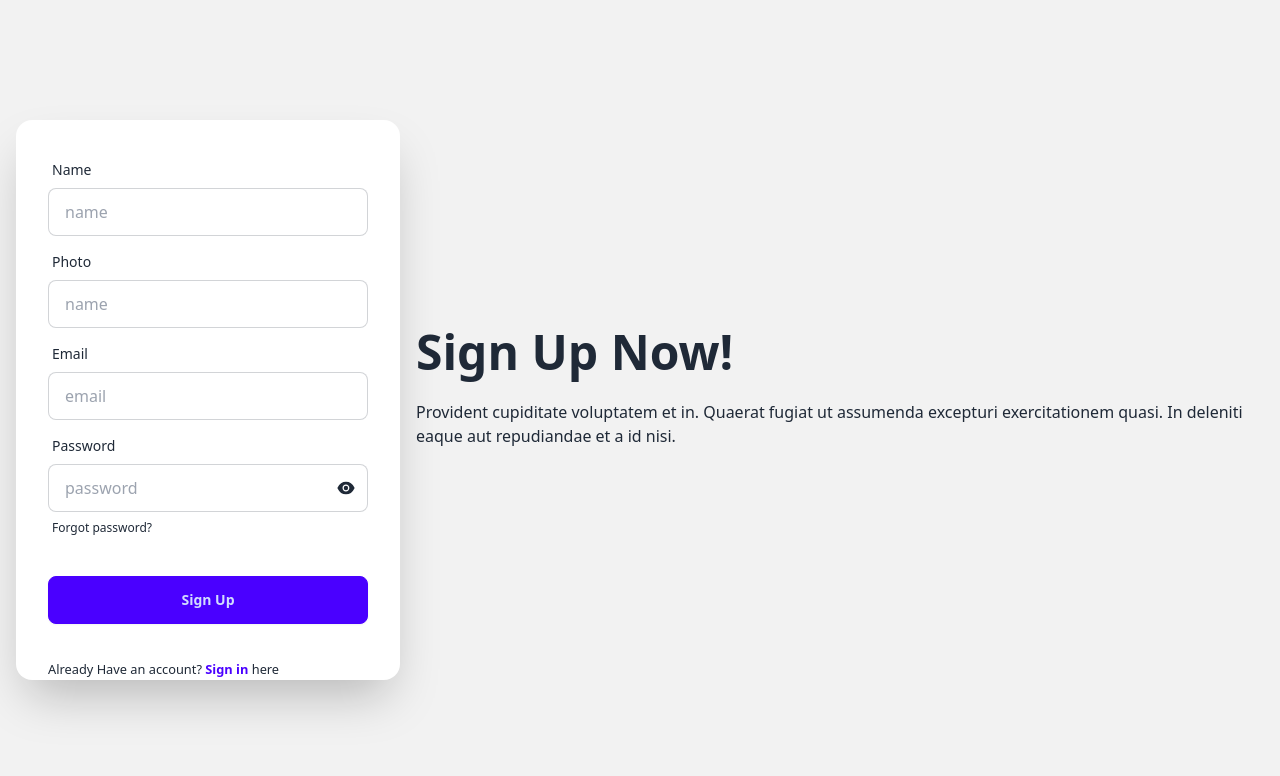
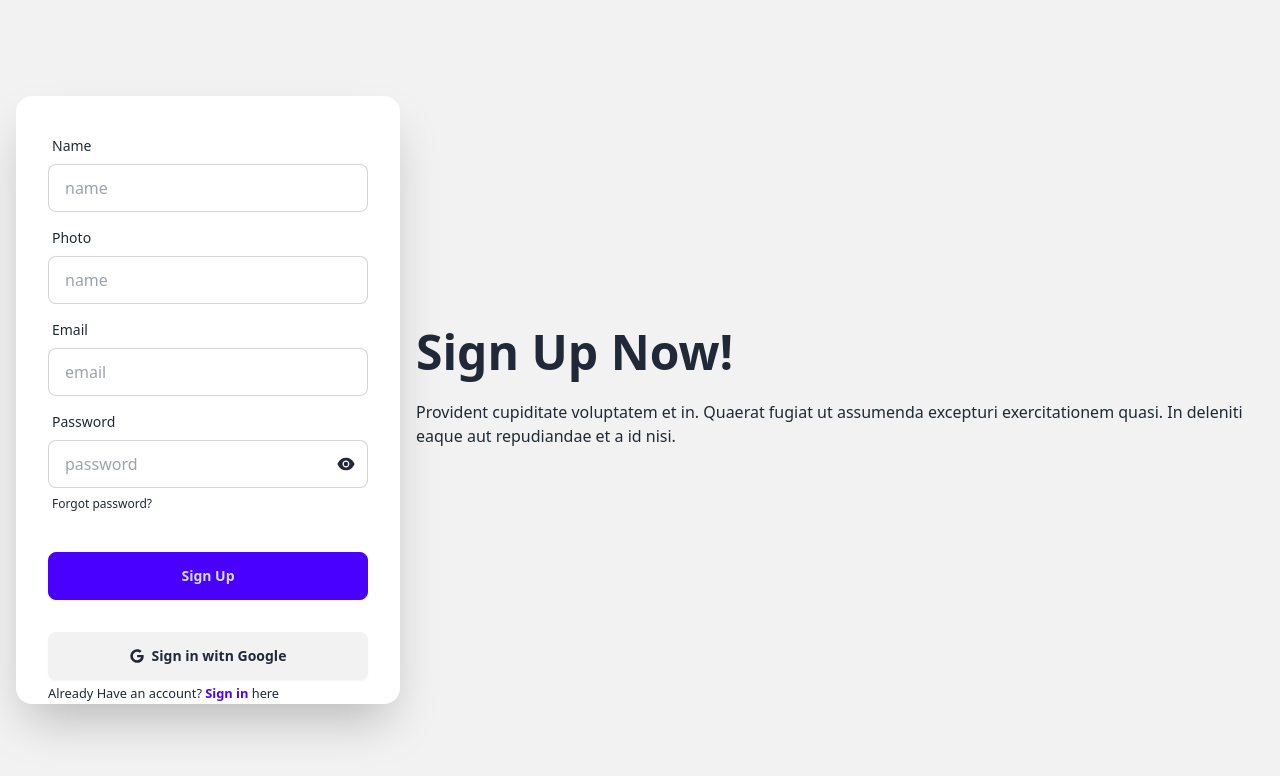
Before and after one commit to nhwnahid007/Bistro-boss-client, a React (Vite) app: page /signup in a window 1280 px wide. Shown: the top 776 px of the page. Built offline with nearby package versions, Linux system fonts and the light colour scheme; no server answers.

Commit message:
added google login method

```diff
--- a/src/Pages/Login/Login.jsx
+++ b/src/Pages/Login/Login.jsx
@@ -9,6 +9,7 @@ import toast from "react-hot-toast";
 import { Link, useLocation, useNavigate } from "react-router-dom";
 import { AiFillEye, AiFillEyeInvisible } from "react-icons/ai";
 import { Helmet } from "react-helmet-async";
+import SocialLogin from "../../components/SocialLogin/SocialLogin";
 
 const Login = () => {
   const captchaRef = useRef(null);
@@ -144,7 +145,12 @@ const Login = () => {
               value="Login"
             />
           </form>
-          <p className="mx-8">
+          <div className="divider"></div>
+
+          <SocialLogin></SocialLogin>
+
+
+          <p className="mx-8 py-2">
             <small>
               New Here?{" "}
               <Link className="font-bold text-primary" to="/signup">
@@ -154,6 +160,7 @@ const Login = () => {
             </small>
           </p>
         </div>
+
       </div>
     </div>
   );
--- a/src/Pages/Shared/Navbar/Navbar.jsx
+++ b/src/Pages/Shared/Navbar/Navbar.jsx
@@ -37,6 +37,7 @@ const Navbar = () => {
     logOut()
       .then(() => {
         toast.success("Logged Out Successfully");
+        setMenuOpen(false)
       })
       .catch((error) => {
         console.log(error);
--- a/src/Pages/SignUp/SignUp.jsx
+++ b/src/Pages/SignUp/SignUp.jsx
@@ -6,6 +6,7 @@ import { Link, useNavigate } from "react-router-dom";
 import { AuhtContext } from "../../Providers/AuthProvider";
 import toast from "react-hot-toast";
 import UseAxiosPublic from "../../Hooks/UseAxiosPublic";
+import SocialLogin from "../../components/SocialLogin/SocialLogin";
 
 const SignUp = () => {
   const [showPassword, setShowPassword] = useState(false);
@@ -201,6 +202,7 @@ const SignUp = () => {
               <button className="btn btn-primary">Sign Up</button>
             </div>
           </form>
+          <SocialLogin></SocialLogin>
           <p className="mx-8 "><small>Already Have an account? <Link className="font-bold text-primary" to='/login'>Sign in</Link> here</small> </p>
         </div>
       </div>
--- a/src/Providers/AuthProvider.jsx
+++ b/src/Providers/AuthProvider.jsx
@@ -1,19 +1,24 @@
 import { createContext, useEffect, useState } from "react";
 import {
+  GoogleAuthProvider,
   createUserWithEmailAndPassword,
   getAuth,
   onAuthStateChanged,
   signInWithEmailAndPassword,
+  signInWithPopup,
   signOut,
   updateProfile,
 } from "firebase/auth";
 import app from "../Firebase/firebase.config";
+
 const auth = getAuth(app);
 export const AuhtContext = createContext(null);
 
 const AuthProvider = ({ children }) => {
   const [user, setUser] = useState(null);
   const [loading, setLoading] = useState(true);
+
+  const googleProvider = new GoogleAuthProvider ()
 
   const createUser = (email, password) => {
     setLoading(true);
@@ -25,10 +30,19 @@ const AuthProvider = ({ children }) => {
     return signInWithEmailAndPassword(auth, email, password);
   };
 
+  const googleSignIn = ()=>{
+    setLoading(true)
+    return signInWithPopup(auth,googleProvider)
+  }
+
+
   const logOut = ()=>{
     setLoading(true)
     return signOut(auth)
   }
+
+
+
 
   const updateUserProfile = (name,photo)=>{
     return updateProfile(auth.currentUser, {
@@ -54,7 +68,8 @@ const AuthProvider = ({ children }) => {
     createUser,
     signIn,
     logOut,
-    updateUserProfile
+    updateUserProfile,
+    googleSignIn
   };
   return (
     <AuhtContext.Provider value={authInfo}>{children}</AuhtContext.Provider>
--- /dev/null
+++ b/src/components/SocialLogin/SocialLogin.jsx
@@ -0,0 +1,35 @@
+import { FaGoogle } from "react-icons/fa";
+import UseAuth from "../../Hooks/UseAuth";
+import toast from "react-hot-toast";
+import { useLocation, useNavigate } from "react-router-dom";
+
+const SocialLogin = () => {
+    const navigate  = useNavigate()
+    const location = useLocation()
+    const from = location.state?.from?.pathname || "/";
+    const {googleSignIn} = UseAuth()
+    const handleGoogleSignIn = ()=>{
+        googleSignIn()
+        .then(result=>{
+            console.log(result.user)
+            toast.success('Signed in successfully')
+            navigate(from, { replace: true });
+        })
+        .catch(error=>{
+            console.log(error)
+            toast.error(`Google Sign in failed ${error}`)
+        })
+    }
+  return (
+    <div>
+      <div className="mx-8">
+        <button onClick={handleGoogleSignIn} className="btn w-full flex items-center">
+         <FaGoogle></FaGoogle>
+          Sign in witn Google
+        </button>
+      </div>
+    </div>
+  );
+};
+
+export default SocialLogin;
```
